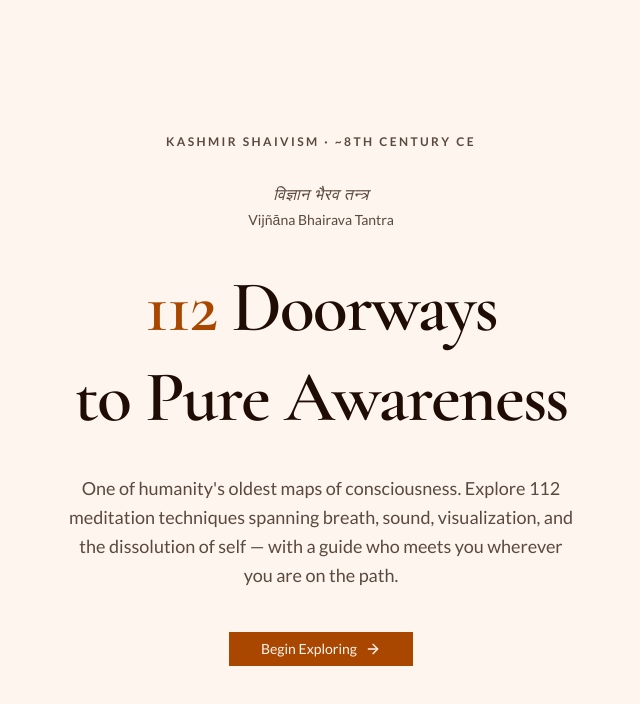
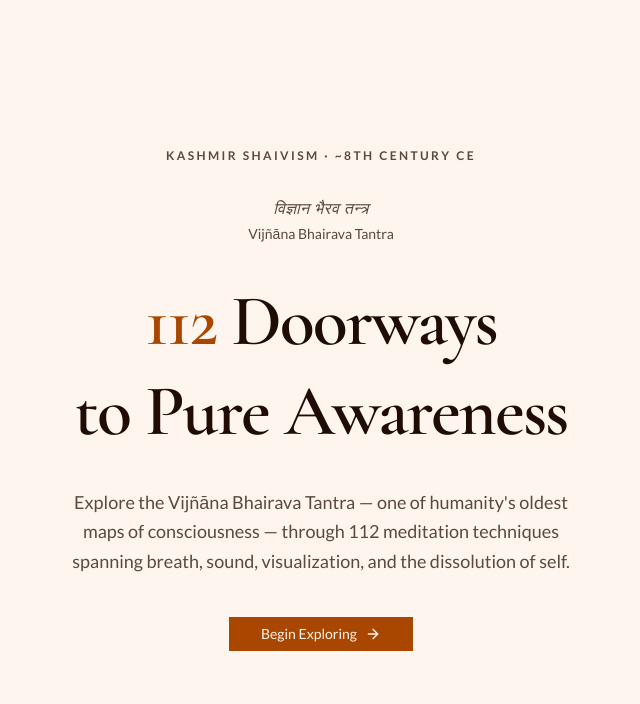
Before and after one commit to daniel-dihardja/satiyukti, a Next.js app in the folder apps/web/: page / in a window 1280 px wide. Shown: the top 704 px of the page, without its empty margins (319-959 px from the left). Built offline with nearby package versions, Linux system fonts and the light colour scheme; no server answers.

Commit message:
add pwa safe area

```diff
--- a/apps/web/app/layout.tsx
+++ b/apps/web/app/layout.tsx
@@ -15,8 +15,9 @@ export const viewport: Viewport = {
 }
 
 export const metadata: Metadata = {
-  title: "Satiyukti",
-  description: "112 Doorways to Pure Awareness — Vijñāna Bhairava Tantra",
+  title: "Satiyukti — Ancient Scriptures, Modern Exploration",
+  description:
+    "Explore the Vijñāna Bhairava Tantra — 112 ancient meditation techniques from Kashmir Shaivism. One of humanity's oldest maps of consciousness, now accessible in a modern interface.",
   manifest: "/manifest.webmanifest",
   appleWebApp: {
     capable: true,
--- a/apps/web/app/page.tsx
+++ b/apps/web/app/page.tsx
@@ -29,10 +29,9 @@ export default function Page() {
 
         {/* Description */}
         <p className="max-w-lg text-base leading-relaxed text-muted-foreground sm:text-lg">
-          One of humanity&apos;s oldest maps of consciousness. Explore 112
-          meditation techniques spanning breath, sound, visualization, and the
-          dissolution of self — with a guide who meets you wherever you are on
-          the path.
+          Explore the Vijñāna Bhairava Tantra — one of humanity&apos;s oldest
+          maps of consciousness — through 112 meditation techniques spanning
+          breath, sound, visualization, and the dissolution of self.
         </p>
 
         {/* CTA */}
--- a/apps/web/components/verse-sidebar.tsx
+++ b/apps/web/components/verse-sidebar.tsx
@@ -116,6 +116,7 @@ export function VerseSidebar({ groups }: VerseSidebarProps) {
   return (
     <Sidebar>
       <SidebarHeader>
+        <div style={{ height: "env(safe-area-inset-top)" }} />
         <div className="px-2 pt-2 pb-1">
           <Link
             href="/"
```
